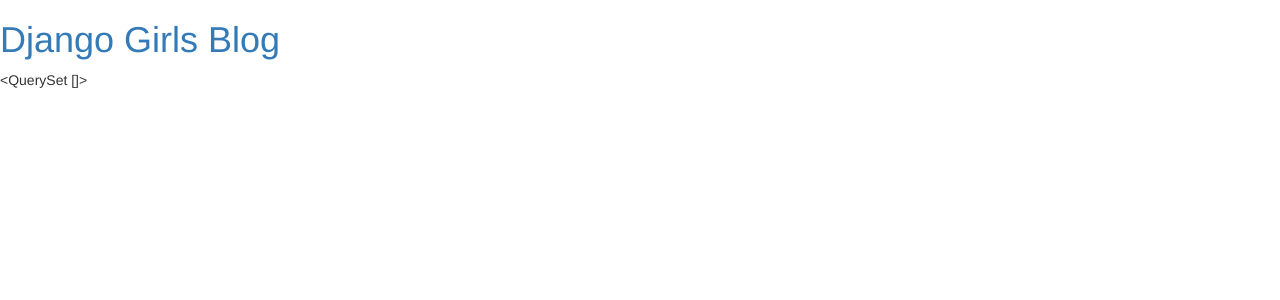
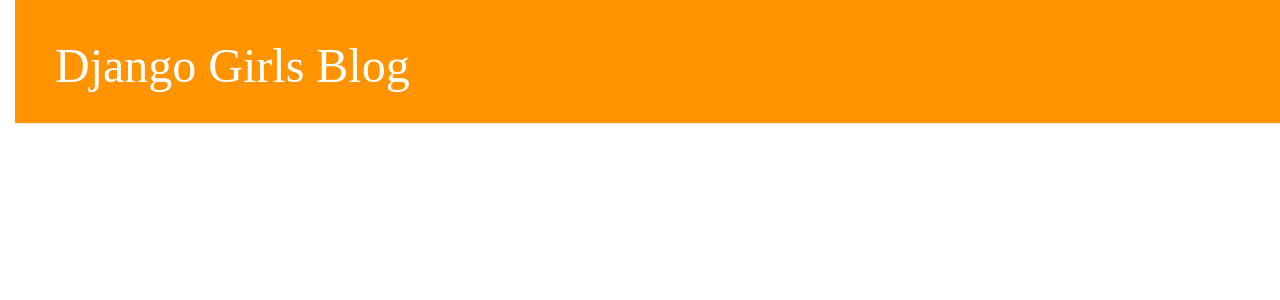
Before and after one commit to sandeepjoshi1990/my-first-blog, a Django app: page / in a window 1280 px wide. Shown: the top 300 px of the page. Run offline with Django 3.2, Linux system fonts and the light colour scheme; data that the repository does not hold is empty; some libraries are stand-ins or nearby versions.

Commit message:
My Django Girls app, first commit

```diff
--- /dev/null
+++ b/blog/static/css/blog.css
@@ -0,0 +1,56 @@
+h1 a {
+    color: #FCA205;
+}
+body {
+    padding-left: 15px;
+}
+h1 a {
+    color: #FCA205;
+    font-family: 'Lobster';
+}
+.page-header {
+    background-color: #ff9400;
+    margin-top: 0;
+    padding: 20px 20px 20px 40px;
+}
+
+.page-header h1, .page-header h1 a, .page-header h1 a:visited, .page-header h1 a:active {
+    color: #ffffff;
+    font-size: 36pt;
+    text-decoration: none;
+}
+
+.content {
+    margin-left: 40px;
+}
+
+h1, h2, h3, h4 {
+    font-family: 'Lobster', cursive;
+}
+
+.date {
+    color: #828282;
+}
+
+.save {
+    float: right;
+}
+
+.post-form textarea, .post-form input {
+    width: 100%;
+}
+
+.top-menu, .top-menu:hover, .top-menu:visited {
+    color: #ffffff;
+    float: right;
+    font-size: 26pt;
+    margin-right: 20px;
+}
+
+.post {
+    margin-bottom: 70px;
+}
+
+.post h1 a, .post h1 a:visited {
+    color: #000000;
+}
--- a/blog/templates/blog/post_list.html
+++ b/blog/templates/blog/post_list.html
@@ -1,14 +1,30 @@
+{% load staticfiles %}
 <html>
     <head>
         <title>Django Girls blog</title>
-<link rel="stylesheet" href="//maxcdn.bootstrapcdn.com/bootstrap/3.2.0/css/bootstrap.min.css">
-<link rel="stylesheet" href="//maxcdn.bootstrapcdn.com/bootstrap/3.2.0/css/bootstrap-theme.min.css">
-</head>
+        <link rel="stylesheet" href="//maxcdn.bootstrapcdn.com/bootstrap/3.2.0/css/bootstrap.min.css">
+        <link rel="stylesheet" href="//maxcdn.bootstrapcdn.com/bootstrap/3.2.0/css/bootstrap-theme.min.css">
+        <link rel="stylesheet" href="{% static 'css/blog.css' %}">
+    </head>
     <body>
-        <div>
-            <h1><a href="">Django Girls Blog</a></h1>
+       <div class="page-header">
+    <h1><a href="/">Django Girls Blog</a></h1>
+       </div>
+
+       <div class="content container">
+    <div class="row">
+        <div class="col-md-8">
+            {% for post in posts %}
+                <div class="post">
+                    <div class="date">
+                        <p>published: {{ post.published_date }}</p>
+                    </div>
+                    <h1><a href="">{{ post.title }}</a></h1>
+                    <p>{{ post.text|linebreaksbr }}</p>
+                </div>
+            {% endfor %}
         </div>
-
-        {{posts}}
+    </div>
+</div>
     </body>
 </html>
```
